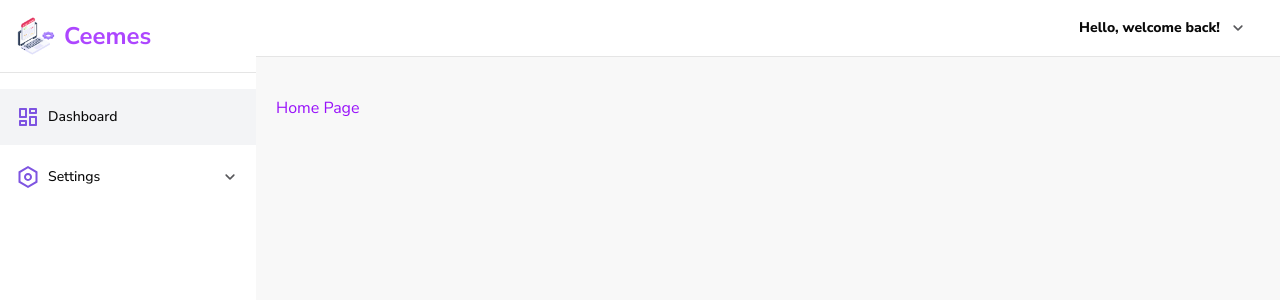
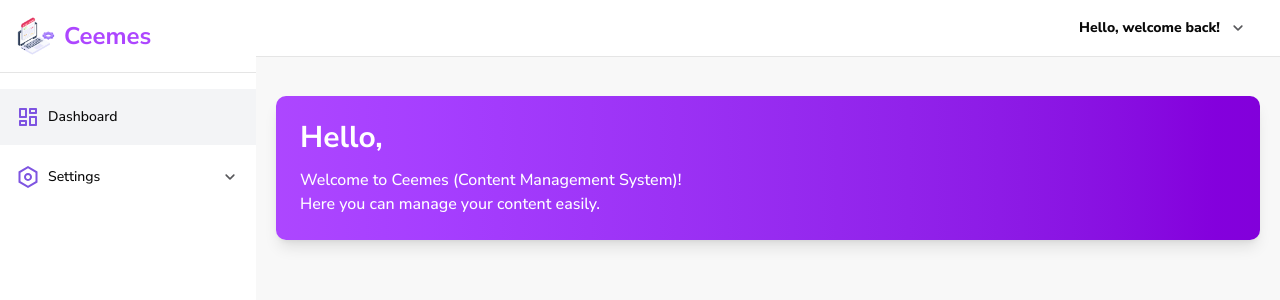
Before and after one commit to vickyadrii/ceemes, a React (Vite) app: page / in a window 1280 px wide. Shown: the top 300 px of the page. Built offline with nearby package versions, Linux system fonts and the light colour scheme.

Commit message:
chore: add home card component

```diff
--- a/src/features/home/Home.tsx
+++ b/src/features/home/Home.tsx
@@ -1,8 +1,9 @@
+import HomeCard from "./components/HomeCard"
 
 const Home = () => {
   return (
     <div>
-      <h1 className="text-purple-600">Home Page</h1>
+      <HomeCard />
     </div>
   )
 }
--- /dev/null
+++ b/src/features/home/components/HomeCard.tsx
@@ -0,0 +1,26 @@
+import { useEffect, useState } from "react";
+
+const HomeCard = () => {
+  const [username, setUsername] = useState<string>("");
+
+  useEffect(() => {
+    const storedUsername = localStorage.getItem("user-data");
+    if (storedUsername) {
+      setUsername(storedUsername);
+    }
+  }, []);
+  return (
+    <div className="p-6 bg-gradient-to-r from-purple-500 to-purple-700 rounded-lg shadow-lg text-white">
+      <div className="flex flex-col items-start gap-3">
+        <h3 className="md:text-3xl text-xl font-bold">Hello, {username}</h3>
+        <div className="flex flex-col">
+          <p className="font-medium md:text-base text-sm">
+            Welcome to Ceemes (Content Management System)! <br /> Here you can manage your content easily.
+          </p>
+        </div>
+      </div>
+    </div>
+  );
+};
+
+export default HomeCard;
```
